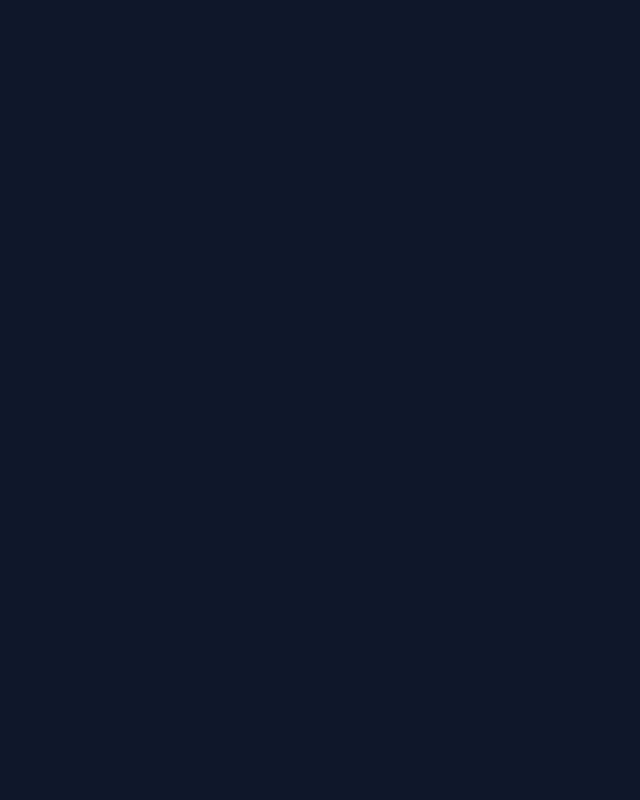
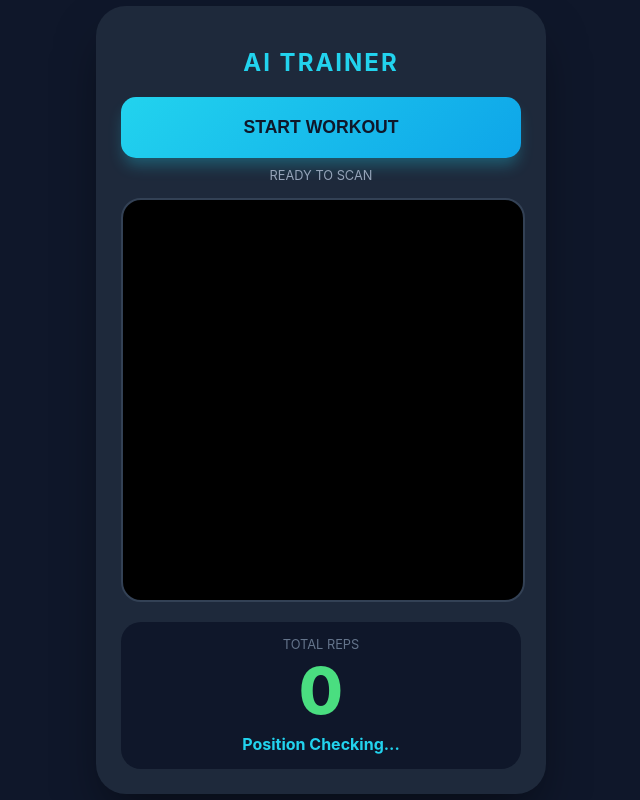
Before and after one commit to lyyang-prog/STEAM-IN-PE, a website: page index.html in a window 1280 px wide. Shown: the whole page, without its empty margins (319-959 px from the left). Drawn offline with Linux system fonts and the light colour scheme.

Commit message:
Update index.html

```diff
--- a/index.html
+++ b/index.html
@@ -76,4 +76,47 @@
 
         .score-card {
             margin-top: 20px;
-            background: #0f172
+            background: #0f172a;
+            padding: 15px;
+            border-radius: 20px;
+        }
+
+        #score-display {
+            font-size: 4rem;
+            margin: 0;
+            color: #4ade80; /* 螢光綠 */
+            font-weight: 800;
+        }
+
+        .label {
+            font-size: 0.8rem;
+            color: #64748b;
+        }
+
+        #label-container {
+            margin-top: 5px;
+            color: #22d3ee;
+            font-weight: bold;
+        }
+    </style>
+</head>
+<body>
+    <main>
+        <h1>AI Trainer</h1>
+        <button type="button" onclick="init()">START WORKOUT</button>
+        <div id="status">Ready to Scan</div>
+
+        <div class="canvas-container">
+            <canvas id="canvas"></canvas>
+        </div>
+
+        <div class="score-card">
+            <div class="label">TOTAL REPS</div>
+            <h2 id="score-display">0</h2>
+            <div id="label-container">Position Checking...</div>
+        </div>
+    </main>
+
+    <script src="./script.js"></script>
+</body>
+</html>
```
